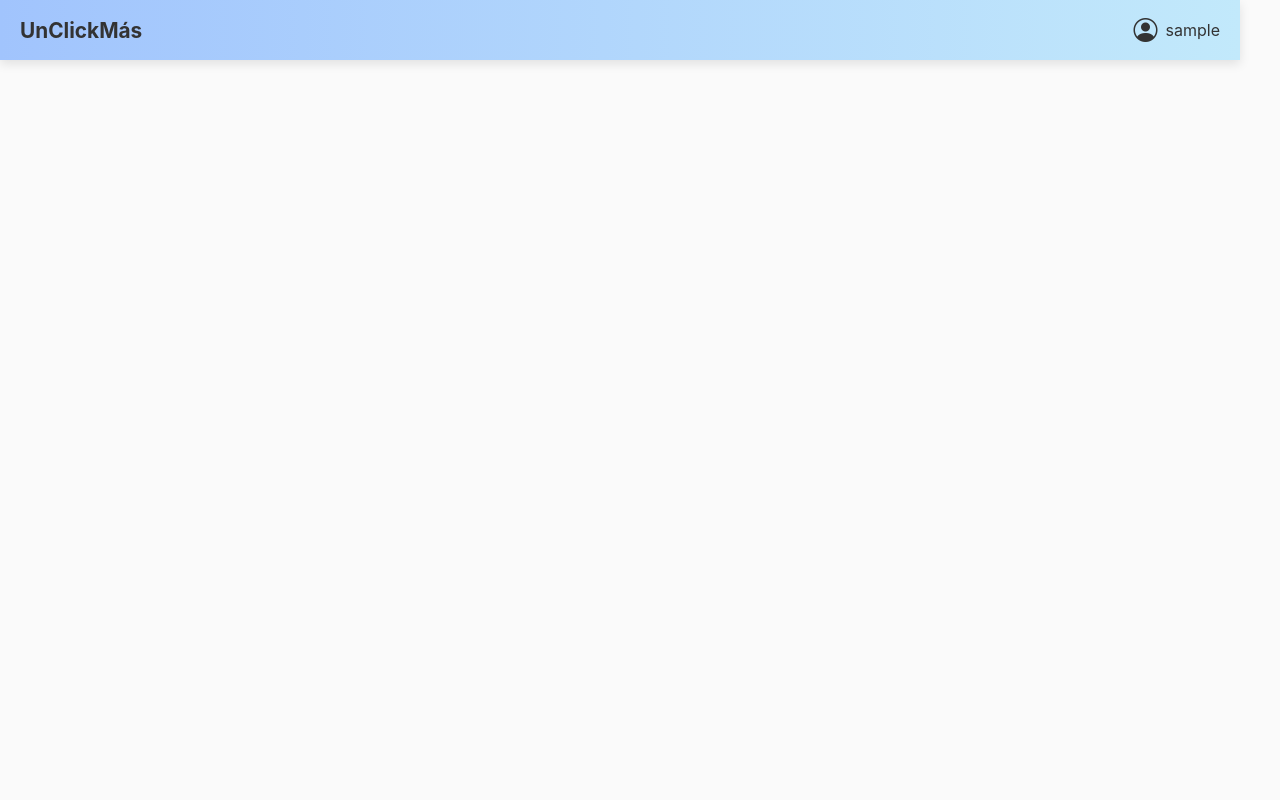
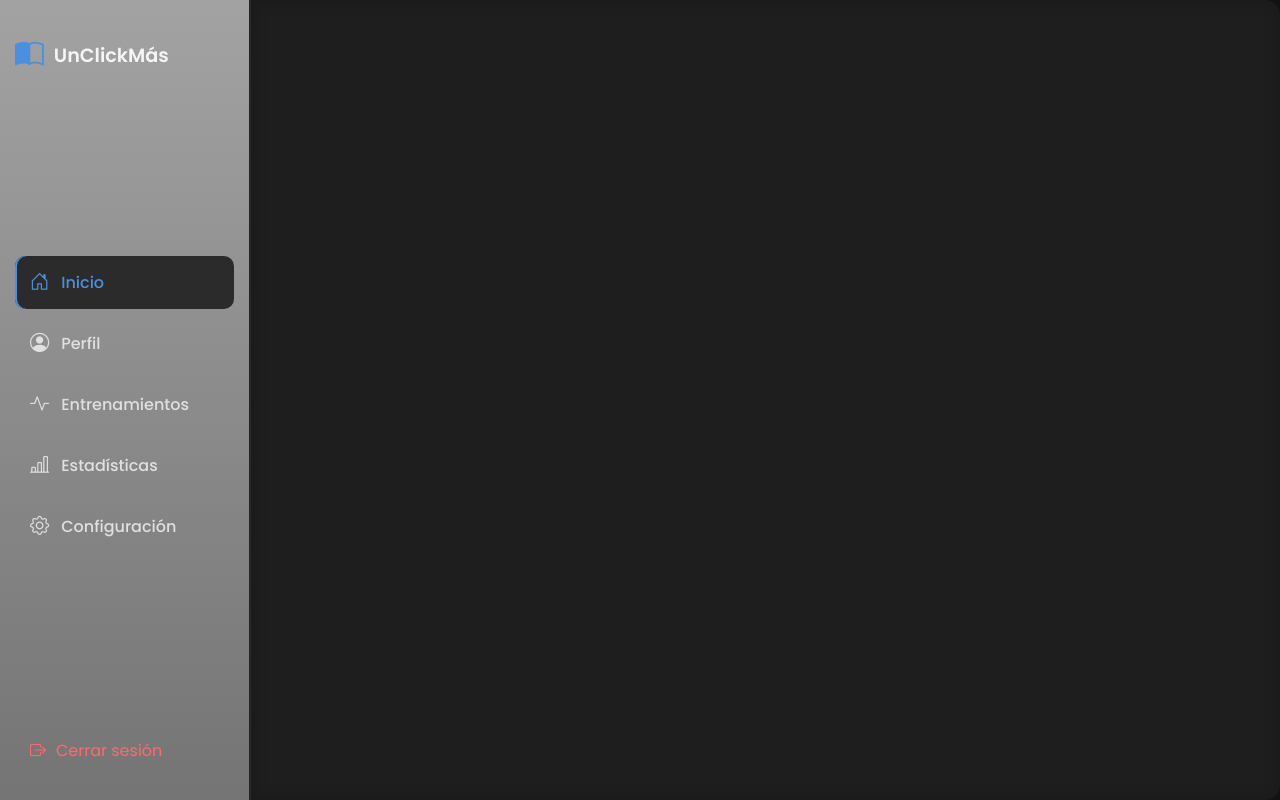
Before and after one commit to DanielPuertaBernal/UnClickMasFrontend, a Vue app in the folder frontend/: page /home in a window 1280 px wide. Built offline with nearby package versions, Linux system fonts and the light colour scheme; no server answers; sample sign-in values are in the browser's storage.

Commit message:
Maquetado inicial y primeros diseños

```diff
--- a/frontend/src/components/Navbar.vue
+++ b/frontend/src/components/Navbar.vue
@@ -1,43 +1,137 @@
 <template>
-  <nav class="navbar">
-    <h1>UnClickMás</h1>
-    <div class="user-info">
-      <i class="bi bi-person-circle"></i>
-      <span>{{ userName }}</span>
+  <nav class="sidebar">
+    <div class="logo-section">
+      <i class="bi bi-book-half logo-icon"></i>
+      <h2 class="logo-text">UnClickMás</h2>
+    </div>
+
+    <ul class="menu">
+      <li
+        v-for="item in menuItems"
+        :key="item.route"
+        :class="{ active: isActive(item.route) }"
+        @click="navigate(item.route)"
+      >
+        <i :class="item.icon"></i>
+        <span>{{ item.label }}</span>
+      </li>
+    </ul>
+
+    <div class="logout-section" @click="emitLogout">
+      <i class="bi bi-box-arrow-right"></i>
+      <span>Cerrar sesión</span>
     </div>
   </nav>
 </template>
 
 <script setup>
-import { computed } from "vue";
-import { useAuthStore } from "../store/authStore";
+import { useRouter, useRoute } from "vue-router";
+import { defineEmits } from "vue";
 
-const auth = useAuthStore();
-const userName = computed(() => auth.user?.username);
+const emit = defineEmits(["logout"]);
+const router = useRouter();
+const route = useRoute();
+
+const menuItems = [
+  { label: "Inicio", icon: "bi bi-house-door", route: "/home" },
+  { label: "Perfil", icon: "bi bi-person-circle", route: "/profile" },
+  { label: "Entrenamientos", icon: "bi bi-activity", route: "/training" },
+  { label: "Estadísticas", icon: "bi bi-bar-chart-line", route: "/stats" },
+  { label: "Configuración", icon: "bi bi-gear", route: "/settings" },
+];
+
+function navigate(path) {
+  router.push(path);
+}
+
+function isActive(path) {
+  return route.path === path;
+}
+
+function emitLogout() {
+  emit("logout");
+}
 </script>
 
 <style scoped>
-.navbar {
-  width: 100%;
-  height: 60px;
-  background: linear-gradient(90deg, #a1c4fd, #c2e9fb);
+.sidebar {
+  width: 250px;
+  background-color: #181818;
+  color: #e0e0e0;
   display: flex;
+  flex-direction: column;
   justify-content: space-between;
-  align-items: center;
-  padding: 0 20px;
-  box-shadow: 0 4px 10px rgba(0, 0, 0, 0.1);
+  padding: 25px 15px;
+  box-shadow: 2px 0 12px rgba(0, 0, 0, 0.5);
+  border-right: 1px solid #222;
+  font-family: "Poppins", sans-serif;
 }
-.navbar h1 {
-  font-size: 1.3rem;
-  color: #333;
-}
-.user-info {
+
+.logo-section {
   display: flex;
   align-items: center;
-  gap: 8px;
-  color: #333;
+  gap: 10px;
+  margin-bottom: 30px;
 }
-.user-info i {
-  font-size: 1.5rem;
+
+.logo-icon {
+  font-size: 1.8rem;
+  color: #4a90e2;
+}
+
+.logo-text {
+  font-size: 1.2rem;
+  font-weight: 600;
+  color: #f5f5f5;
+}
+
+.menu {
+  list-style: none;
+  padding: 0;
+  margin: 0;
+}
+
+.menu li {
+  display: flex;
+  align-items: center;
+  gap: 12px;
+  padding: 12px 15px;
+  margin-bottom: 8px;
+  border-radius: 10px;
+  cursor: pointer;
+  transition: 0.3s;
+  font-weight: 500;
+}
+
+.menu li:hover {
+  background-color: #252525;
+  color: #4a90e2;
+}
+
+.menu li.active {
+  background-color: #2b2b2b;
+  color: #4a90e2;
+  box-shadow: inset 2px 0 0 #4a90e2;
+}
+
+.menu i {
+  font-size: 1.2rem;
+}
+
+.logout-section {
+  margin-top: 25px;
+  display: flex;
+  align-items: center;
+  gap: 10px;
+  padding: 12px 15px;
+  border-radius: 10px;
+  cursor: pointer;
+  color: #ff6b6b;
+  transition: 0.3s;
+}
+
+.logout-section:hover {
+  background-color: #2b2b2b;
+  color: #ff8585;
 }
 </style>
--- a/frontend/src/components/Sidebar.vue
+++ b/frontend/src/components/Sidebar.vue
@@ -4,11 +4,13 @@
       <i class="bi bi-list"></i>
     </button>
 
-    <ul v-if="isOpen" class="menu animate__animated animate__fadeInLeft">
-      <li @click="$router.push('/home')"><i class="bi bi-house"></i> Inicio</li>
-      <li @click="$router.push('/ranking')"><i class="bi bi-trophy"></i> Ranking</li>
-      <li @click="logout"><i class="bi bi-box-arrow-right"></i> Cerrar sesión</li>
-    </ul>
+    <transition name="fade">
+      <ul v-if="isOpen" class="menu">
+        <li @click="$router.push('/home')"><i class="bi bi-house"></i> Inicio</li>
+        <li @click="$router.push('/ranking')"><i class="bi bi-trophy"></i> Ranking</li>
+        <li @click="logout"><i class="bi bi-box-arrow-right"></i> Cerrar sesión</li>
+      </ul>
+    </transition>
   </div>
 </template>
 
@@ -35,31 +37,46 @@ function logout() {
   left: 0;
   top: 0;
   height: 100vh;
-  width: 60px;
-  background: #a1c4fd;
-  transition: width 0.3s;
-  box-shadow: 2px 0 8px rgba(0, 0, 0, 0.2);
+  width: 65px;
+  background: #2d3142;
+  color: #fff;
+  transition: width 0.3s ease;
+  overflow: hidden;
+  z-index: 100;
 }
 .sidebar.open {
-  width: 200px;
+  width: 210px;
 }
 .toggle-btn {
-  background: transparent;
+  background: none;
   border: none;
-  color: white;
-  font-size: 1.5rem;
-  margin: 10px;
+  color: #fff;
+  font-size: 1.7rem;
+  margin: 15px;
+  cursor: pointer;
 }
 .menu {
   list-style: none;
-  padding: 10px;
-  color: white;
+  padding: 20px 10px;
 }
 .menu li {
-  margin: 15px 0;
+  display: flex;
+  align-items: center;
+  gap: 10px;
+  margin: 18px 0;
   cursor: pointer;
+  font-size: 1rem;
+  transition: all 0.2s;
 }
 .menu li:hover {
-  color: #333;
+  background: rgba(255, 255, 255, 0.1);
+  border-radius: 10px;
+  padding-left: 8px;
+}
+.fade-enter-active, .fade-leave-active {
+  transition: opacity 0.3s;
+}
+.fade-enter-from, .fade-leave-to {
+  opacity: 0;
 }
 </style>
--- a/frontend/src/services/authService.js
+++ b/frontend/src/services/authService.js
@@ -2,10 +2,10 @@ import api from "./api";
 
 export const authService = {
   register(payload) {
-    return api.post("register", payload);
+    return api.post("/register", payload);
   },
   login(payload) {
-    return api.post("login", payload);
+    return api.post("/login", payload);
   },
   logout() {
     localStorage.removeItem("token");
--- a/frontend/src/views/HomeView.vue
+++ b/frontend/src/views/HomeView.vue
@@ -26,10 +26,16 @@ function logoutUser() {
 .home-container {
   display: flex;
   min-height: 100vh;
-  background: #fafafa;
+  background-color: #121212; /* Fondo oscuro elegante */
+  color: #e0e0e0;
 }
+
 .content {
   flex-grow: 1;
-  padding: 20px;
+  padding: 40px;
+  background-color: #1e1e1e;
+  border-left: 1px solid #2a2a2a;
+  box-shadow: inset 0 0 15px rgba(0, 0, 0, 0.2);
+  border-radius: 0 15px 15px 0;
 }
 </style>
--- a/frontend/src/views/LoginView.vue
+++ b/frontend/src/views/LoginView.vue
@@ -1,21 +1,23 @@
 <template>
   <div class="auth-container">
-    <h2 class="text-center mb-4">Iniciar Sesión</h2>
+    <h2 class="text-center mb-4 title">Iniciar Sesión</h2>
     <form @submit.prevent="handleLogin">
-      <div class="mb-3">
-        <label class="form-label">Usuario o Email</label>
-        <input type="text" v-model="identifier" class="form-control" required />
+      <div class="form-group">
+        <label>Usuario o correo</label>
+        <input type="text" v-model="username" required />
       </div>
-      <div class="mb-3">
-        <label class="form-label">Contraseña</label>
-        <input type="password" v-model="password" class="form-control" required />
+
+      <div class="form-group">
+        <label>Contraseña</label>
+        <input type="password" v-model="password" required />
       </div>
-      <button class="btn btn-success w-100" type="submit">
-        <i class="bi bi-box-arrow-in-right me-2"></i> Entrar
+
+      <button type="submit" class="btn-auth">
+        <i class="bi bi-box-arrow-in-right me-2"></i> Ingresar
       </button>
     </form>
 
-    <p class="mt-3 text-center">
+    <p class="auth-link">
       ¿No tienes cuenta?
       <router-link to="/register">Regístrate aquí</router-link>
     </p>
@@ -29,40 +31,100 @@ import { authService } from "../services/authService";
 import { useAuthStore } from "../store/authStore";
 import { useRouter } from "vue-router";
 
-const identifier = ref("");
+const username = ref("");
 const password = ref("");
 const authStore = useAuthStore();
 const router = useRouter();
 
 async function handleLogin() {
   try {
-    const { data } = await authService.login({
-      identifier: identifier.value,
+    const res = await authService.login({
+      identifier: username.value,
       password: password.value,
     });
-    authStore.setAuth(data.token, data.user);
-    Swal.fire("Bienvenido", "Inicio de sesión exitoso", "success");
+    authStore.setAuth(res.data);
+    Swal.fire("¡Bienvenido!", "Inicio de sesión exitoso", "success");
     router.push("/home");
   } catch (error) {
-    Swal.fire("Error", "Credenciales incorrectas", "error");
+    Swal.fire("Error", "Credenciales inválidas", "error");
   }
 }
 </script>
 
 <style scoped>
+@import url('https://fonts.googleapis.com/css2?family=Poppins:wght@400;500;600&display=swap');
+
 .auth-container {
-  max-width: 400px;
-  margin: 100px auto;
-  background: #fdfdfd;
-  padding: 25px;
+  max-width: 420px;
+  margin: 10vh auto;
+  background: #1e1e1e;
+  padding: 30px;
   border-radius: 15px;
-  box-shadow: 0 0 10px rgba(180, 180, 180, 0.3);
+  box-shadow: 0 0 25px rgba(0, 0, 0, 0.4);
+  color: #e0e0e0;
+  font-family: "Poppins", sans-serif;
 }
-button {
-  background: #a8dadc;
+
+.title {
+  font-weight: 600;
+  color: #f0f0f0;
+}
+
+.form-group {
+  margin-bottom: 18px;
+}
+
+label {
+  display: block;
+  margin-bottom: 6px;
+  font-weight: 500;
+  color: #c0c0c0;
+}
+
+input {
+  width: 100%;
+  padding: 10px 12px;
+  border-radius: 8px;
+  border: 1px solid #333;
+  background-color: #2a2a2a;
+  color: #f0f0f0;
+  transition: 0.3s;
+}
+
+input:focus {
+  border-color: #4a90e2;
+  outline: none;
+  background-color: #323232;
+}
+
+.btn-auth {
+  width: 100%;
+  background: linear-gradient(135deg, #4a90e2, #007aff);
   border: none;
+  padding: 12px;
+  border-radius: 10px;
+  color: white;
+  font-weight: 600;
+  font-size: 16px;
+  transition: 0.3s;
 }
-button:hover {
-  background: #81b29a;
+
+.btn-auth:hover {
+  background: linear-gradient(135deg, #357ab7, #0062cc);
+}
+
+.auth-link {
+  margin-top: 20px;
+  text-align: center;
+  font-size: 14px;
+}
+
+.auth-link a {
+  color: #4a90e2;
+  text-decoration: none;
+}
+
+.auth-link a:hover {
+  text-decoration: underline;
 }
 </style>
--- a/frontend/src/views/RegisterView.vue
+++ b/frontend/src/views/RegisterView.vue
@@ -1,31 +1,35 @@
 <template>
   <div class="auth-container">
-    <h2 class="text-center mb-4">Registro</h2>
+    <h2 class="text-center mb-4 title">Crear Cuenta</h2>
     <form @submit.prevent="handleRegister">
-      <div class="mb-3">
-        <label class="form-label">Nombre</label>
-        <input type="text" v-model="name" class="form-control" required />
+      <div class="form-group">
+        <label>Nombre completo</label>
+        <input type="text" v-model="name" required />
       </div>
-      <div class="mb-3">
-        <label class="form-label">Usuario</label>
-        <input type="text" v-model="username" class="form-control" required />
+
+      <div class="form-group">
+        <label>Usuario</label>
+        <input type="text" v-model="username" required />
       </div>
-      <div class="mb-3">
-        <label class="form-label">Email</label>
-        <input type="email" v-model="email" class="form-control" required />
+
+      <div class="form-group">
+        <label>Correo electrónico</label>
+        <input type="email" v-model="email" required />
       </div>
-      <div class="mb-3">
-        <label class="form-label">Contraseña</label>
-        <input type="password" v-model="password" class="form-control" required />
+
+      <div class="form-group">
+        <label>Contraseña</label>
+        <input type="password" v-model="password" required />
       </div>
-      <button class="btn btn-primary w-100" type="submit">
-        <i class="bi bi-person-plus me-2"></i> Crear cuenta
+
+      <button type="submit" class="btn-auth">
+        <i class="bi bi-person-plus me-2"></i> Registrarme
       </button>
     </form>
 
-    <p class="mt-3 text-center">
+    <p class="auth-link">
       ¿Ya tienes cuenta?
-      <router-link to="/">Inicia sesión</router-link>
+      <router-link to="/login">Inicia sesión</router-link>
     </p>
   </div>
 </template>
@@ -45,33 +49,97 @@ const router = useRouter();
 async function handleRegister() {
   try {
     await authService.register({
-      name: name.value,
-      username: username.value,
-      email: email.value,
-      password: password.value,
+      Name: name.value,
+      UserName: username.value,
+      Email: email.value,
+      Password: password.value,
     });
     Swal.fire("¡Éxito!", "Cuenta creada correctamente", "success");
-    router.push("/");
+    router.push("/login");
   } catch (error) {
-    Swal.fire("Error", error.response?.data?.message || "No se pudo registrar", "error");
+    Swal.fire(
+      "Error",
+      error.response?.data?.message || "No se pudo registrar",
+      "error"
+    );
   }
 }
 </script>
 
 <style scoped>
+@import url('https://fonts.googleapis.com/css2?family=Poppins:wght@400;500;600&display=swap');
+
 .auth-container {
-  max-width: 400px;
-  margin: 100px auto;
-  background: #fff;
-  padding: 25px;
+  max-width: 420px;
+  margin: 10vh auto;
+  background: #1e1e1e;
+  padding: 30px;
   border-radius: 15px;
-  box-shadow: 0 0 10px rgba(200, 200, 200, 0.3);
+  box-shadow: 0 0 25px rgba(0, 0, 0, 0.4);
+  color: #e0e0e0;
+  font-family: "Poppins", sans-serif;
 }
-button {
-  background: #bde0fe;
+
+.title {
+  font-weight: 600;
+  color: #f0f0f0;
+}
+
+.form-group {
+  margin-bottom: 18px;
+}
+
+label {
+  display: block;
+  margin-bottom: 6px;
+  font-weight: 500;
+  color: #c0c0c0;
+}
+
+input {
+  width: 100%;
+  padding: 10px 12px;
+  border-radius: 8px;
+  border: 1px solid #333;
+  background-color: #2a2a2a;
+  color: #f0f0f0;
+  transition: 0.3s;
+}
+
+input:focus {
+  border-color: #4a90e2;
+  outline: none;
+  background-color: #323232;
+}
+
+.btn-auth {
+  width: 100%;
+  background: linear-gradient(135deg, #4a90e2, #007aff);
   border: none;
+  padding: 12px;
+  border-radius: 10px;
+  color: white;
+  font-weight: 600;
+  font-size: 16px;
+  transition: 0.3s;
 }
-button:hover {
-  background: #a2d2ff;
+
+.btn-auth:hover {
+  background: linear-gradient(135deg, #357ab7, #0062cc);
+}
+
+.auth-link {
+  margin-top: 20px;
+  text-align: center;
+  font-size: 14px;
+}
+
+.auth-link a {
+  color: #4a90e2;
+  text-decoration: none;
+}
+
+.auth-link a:hover {
+  text-decoration: underline;
 }
 </style>
```
Also changed, not shown: frontend/src/views/RankingView.vue (+52 -43 lines).
